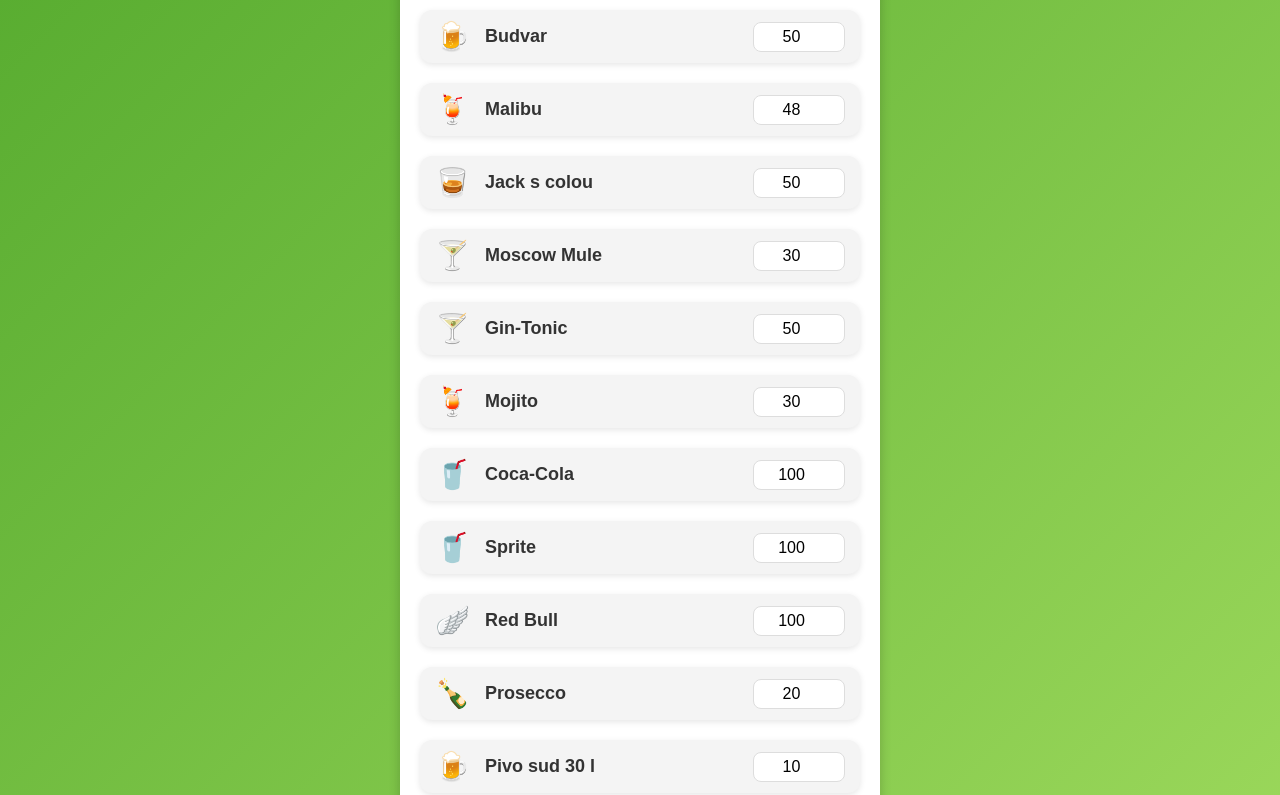
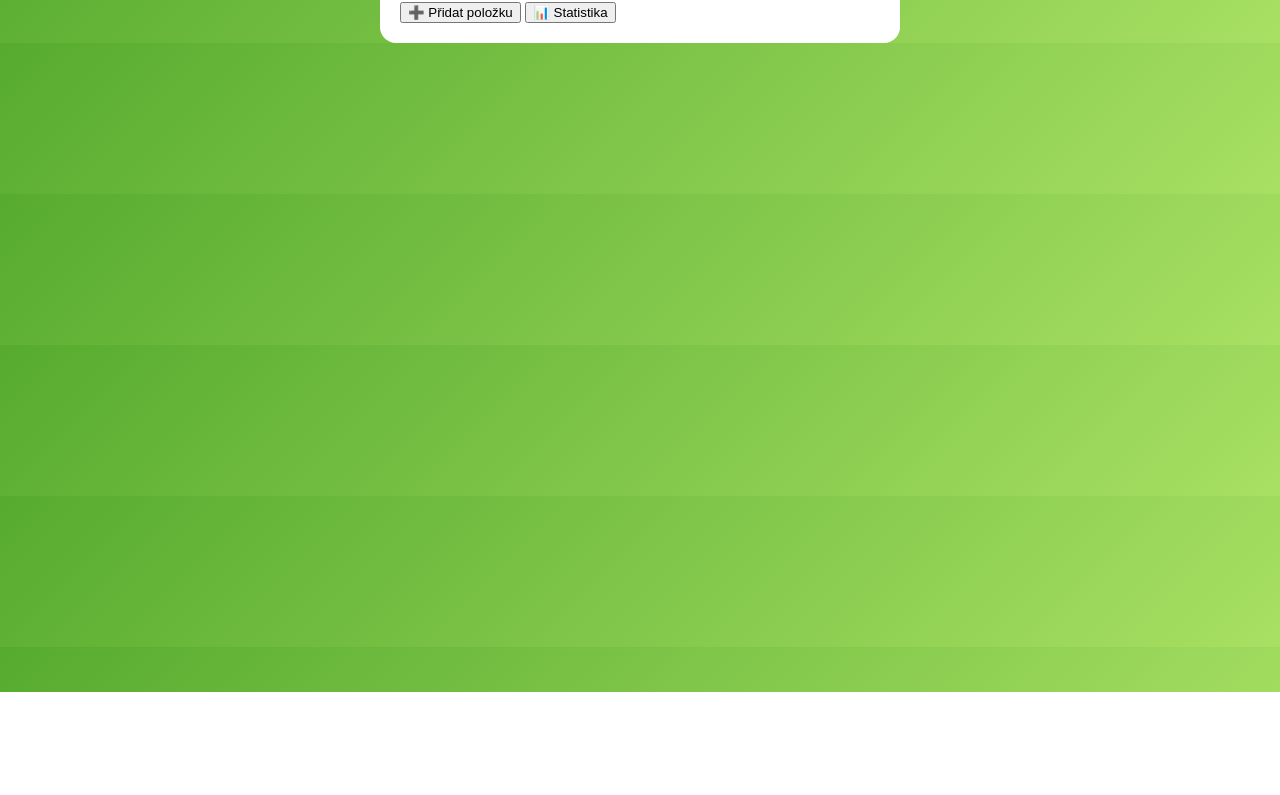
Before and after one commit to Martyparty1988/minibars-sklad, a plain HTML site: page sklad.html in a window 1280 px wide. Shown: the part 108-903 px from the top of the page. After the commit the page ends 800 px from the top, so only its background shows below. Drawn offline with Linux system fonts and the light colour scheme.

Commit message:
Update sklad.html

```diff
--- a/sklad.html
+++ b/sklad.html
@@ -2,180 +2,34 @@
 <html lang="cs">
 <head>
   <meta charset="UTF-8">
-    <meta name="viewport" content="width=device-width, initial-scale=1.0">
   <title>Sklad</title>
   <style>
+    /* Původní styl + tlačítka */
     body {
       font-family: 'Arial', sans-serif;
       margin: 0;
       padding: 0;
       background: linear-gradient(135deg, #56ab2f, #a8e063);
-            color: #333;
     }
     .container {
-            width: 100%;
       max-width: 480px;
-            margin: 20px auto;
-            background: #fff;
+      margin: auto;
+      padding: 20px;
+      background: white;
       border-radius: 16px;
-            box-shadow: 0 4px 12px rgba(0, 0, 0, 0.2);
-            overflow: hidden;
-            padding: 20px;
-            box-sizing: border-box;
-        }
-        h1 {
-            text-align: center;
-            font-size: 32px;
-            margin-bottom: 20px;
-            color: #56ab2f;
-            text-transform: uppercase;
-        }
-        .item {
-            display: flex;
-            align-items: center;
-            justify-content: space-between;
-            margin-bottom: 20px;
-            padding: 10px 15px;
-            background: #f4f4f4;
-            border-radius: 12px;
-            box-shadow: 0 2px 6px rgba(0, 0, 0, 0.1);
-        }
-        .item-icon {
-            font-size: 28px;
-            color: #56ab2f;
-        }
-        .item-name {
-            flex: 1;
-            margin-left: 15px;
-            font-size: 18px;
-            font-weight: bold;
-        }
-        .item-input {
-            width: 80px;
-            font-size: 16px;
-            padding: 5px;
-            border: 1px solid #ddd;
-            border-radius: 8px;
-            text-align: center;
     }
     button {
-            display: block;
-            width: 100%;
-            max-width: 320px;
-            margin: 20px auto;
-            padding: 15px;
-            background: linear-gradient(135deg, #3498db, #2ecc71);
-            color: white;
-            font-size: 18px;
-            font-weight: bold;
-            text-transform: uppercase;
-            border: none;
-            border-radius: 8px;
-            cursor: pointer;
-            box-shadow: 0 4px 6px rgba(0, 0, 0, 0.2);
-        }
-        button:hover {
-            background: linear-gradient(135deg, #2980b9, #27ae60);
+      margin-top: 10px;
     }
   </style>
 </head>
 <body>
   <div class="container">
     <h1>Sklad</h1>
-        <div id="sklad-items"></div>
-        <button onclick="updateStock()">Uložit změny</button>
-        <button onclick="window.location.href='index.html'">Zpět na hlavní stránku</button>
-        <!-- Přidáno tlačítko na vymazání localStorage -->
-        <button style="background: linear-gradient(135deg, #c0392b, #e74c3c);"
-                onclick="clearStorage()">
-            Vymazat localStorage
-        </button>
+    <!-- Ikona pro přidání položky -->
+    <button onclick="window.location.href='pridat-polozku.html'">➕ Přidat položku</button>
+    <!-- Ikona pro zobrazení statistik -->
+    <button onclick="window.location.href='statistiky.html'">📊 Statistika</button>
   </div>
-
-    <script>
-        // Výchozí sklad - stejné hodnoty jako v index.html
-        const defaultSklad = {
-            "Budvar": 50,
-            "Malibu": 48,
-            "Jack s colou": 50,
-            "Moscow Mule": 30,
-            "Gin-Tonic": 50,
-            "Mojito": 30,
-            "Coca-Cola": 100,
-            "Sprite": 100,
-            "Red Bull": 100,
-            "Prosecco": 20,
-            "Pivo sud 30 l": 10,
-            "Pivo sud 50 l": 5,
-            "Plyn": 12,
-            "Gril": 20
-        };
-
-        // Načtení z localStorage nebo defaultSklad
-        let sklad = JSON.parse(localStorage.getItem("sklad")) || defaultSklad;
-
-        const icons = {
-            "Budvar": "🍺",
-            "Malibu": "🍹",
-            "Jack s colou": "🥃",
-            "Moscow Mule": "🍸",
-            "Gin-Tonic": "🍸",
-            "Mojito": "🍹",
-            "Coca-Cola": "🥤",
-            "Sprite": "🥤",
-            "Red Bull": "🪽",
-            "Prosecco": "🍾",
-            "Pivo sud 30 l": "🍺",
-            "Pivo sud 50 l": "🍺",
-            "Plyn": "🔥",
-            "Gril": "🍖"
-        };
-
-        function loadStock() {
-            const container = document.getElementById("sklad-items");
-            container.innerHTML = "";
-            Object.keys(sklad).forEach(itemName => {
-                const item = document.createElement("div");
-                item.classList.add("item");
-
-                const icon = document.createElement("div");
-                icon.classList.add("item-icon");
-                icon.textContent = icons[itemName] || "📦";
-
-                const name = document.createElement("div");
-                name.classList.add("item-name");
-                name.textContent = itemName;
-
-                const input = document.createElement("input");
-                input.type = "number";
-                input.value = sklad[itemName];
-                input.classList.add("item-input");
-                input.id = `${itemName}-stock`;
-
-                item.appendChild(icon);
-                item.appendChild(name);
-                item.appendChild(input);
-
-                container.appendChild(item);
-            });
-        }
-
-        function updateStock() {
-            Object.keys(sklad).forEach(itemName => {
-                const input = document.getElementById(`${itemName}-stock`);
-                sklad[itemName] = parseInt(input.value) || 0;
-            });
-            localStorage.setItem("sklad", JSON.stringify(sklad));
-            alert("Sklad byl aktualizován!");
-        }
-
-        // Funkce na vymazání localStorage
-        function clearStorage() {
-            localStorage.removeItem("sklad");
-            alert("localStorage byla vymazána. Obnovte stránku.");
-        }
-
-        window.onload = loadStock;
-    </script>
 </body>
 </html>
```
Lines whose indentation alone changed are shown as unchanged.
